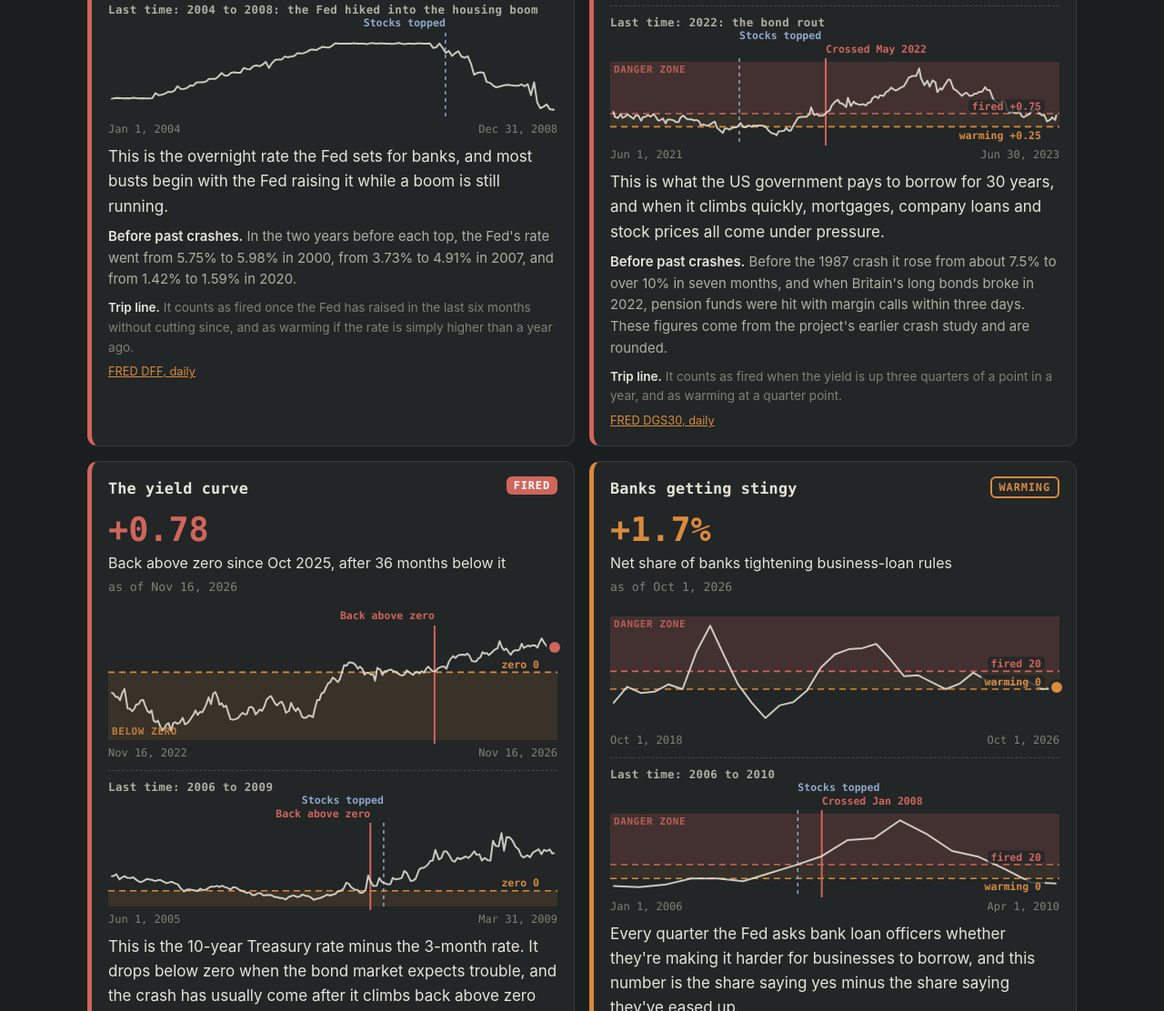
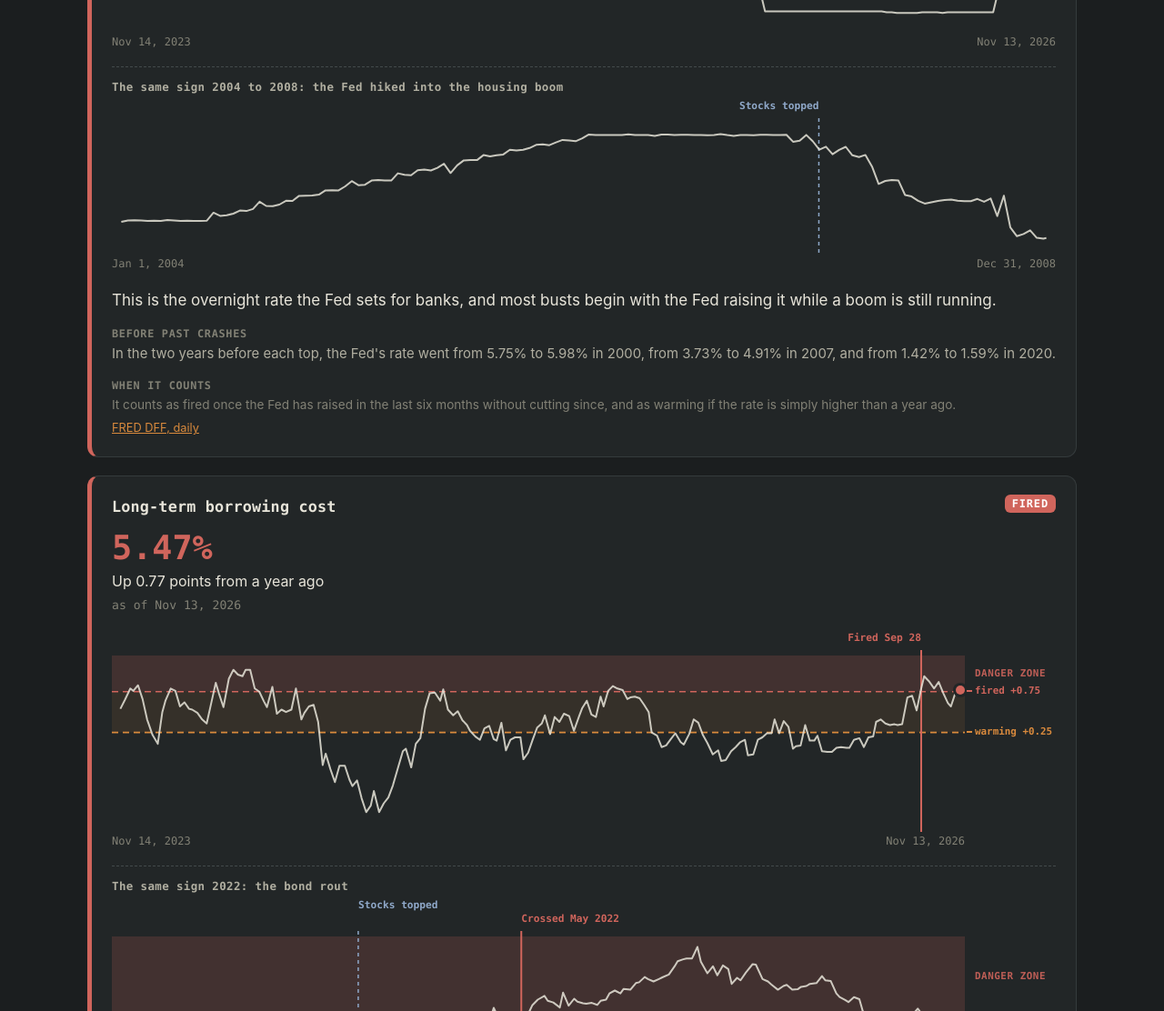
Before and after one commit to opus-oss/field-kit, a plain HTML site: page crash.html in a window 1280 px wide. Shown: the part 1688-2800 px from the top of the page at 91% size. Drawn offline with Linux system fonts and the light colour scheme.

Commit message:
Crash Watch: labels beside the charts, taller charts, plain sentences (#3)
* Add Crash Watch: how a crash builds, from the Fed's own data

New page crash.html (Finance menu) walks through a crash in six chapters,
in the order things break, with each sign's reading, date, source, verdict
and what it did before 2000, 2008 and 2020. crash-fetch.py pulls 27 FRED
series and four daily closes into crash.json; the Crash workflow refreshes
it weekday mornings and evenings and the Pages deploy follows.

Co-Authored-By: Claude Opus 5.5 <noreply@anthropic.com>
Claude-Session: https://claude.ai/code/session_015GrEGj3c5vntU2D8nnd4F1

* crash: 2026-11-17 03:01 UTC

* Crash Watch: trip lines, danger zones and past-crash charts

Each sign's chart now shows its warning and fired lines, shades the
danger zone, marks where it crossed, and adds a second chart of the
last crash with where the spike started and when stocks topped.

Co-Authored-By: Claude Opus 5.5 <noreply@anthropic.com>
Claude-Session: https://claude.ai/code/session_015GrEGj3c5vntU2D8nnd4F1

* crash: 2026-11-17 20:14 UTC

* Crash Watch: labels beside the charts, taller charts, plain sentences

Line and danger-zone labels move into a margin beside each chart so
nothing sits on the data, charts are taller with two columns at most,
and each card's captions and section headings read as plain sentences.

Co-Authored-By: Claude Opus 5.5 <noreply@anthropic.com>
Claude-Session: https://claude.ai/code/session_015GrEGj3c5vntU2D8nnd4F1

---------

Co-authored-by: Claude <noreply@anthropic.com>
Co-authored-by: field-kit-bot <field-kit-bot@users.noreply.github.com>

```diff
--- a/crash.html
+++ b/crash.html
@@ -118,9 +118,9 @@ h1{font-size:2rem;margin:0 0 6px;color:var(--amber)}
 .ch-head h2{margin:0;font-size:1.5rem}
 .ch-tag{margin-left:auto;font:600 .78rem var(--mono);color:var(--slate);white-space:nowrap}
 .ch-story{color:var(--soft);margin:8px 0 16px;max-width:68ch}
-.cards{display:grid;grid-template-columns:repeat(auto-fill,minmax(420px,1fr));gap:16px}
-@media (max-width:900px){.cards{grid-template-columns:1fr}}
-.card{background:var(--panel);border:1px solid var(--line);border-left:5px solid var(--line2);border-radius:12px;padding:16px 18px}
+.cards{display:grid;grid-template-columns:repeat(auto-fill,minmax(560px,1fr));gap:20px}
+@media (max-width:1180px){.cards{grid-template-columns:1fr}}
+.card{background:var(--panel);border:1px solid var(--line);border-left:5px solid var(--line2);border-radius:12px;padding:20px 22px}
 .card.fired{border-left-color:var(--clay)}
 .card.warming{border-left-color:var(--amber)}
 .card.quiet{border-left-color:var(--teal)}
@@ -135,29 +135,32 @@ h1{font-size:2rem;margin:0 0 6px;color:var(--amber)}
 .card.fired .bigv{color:var(--clay)}.card.warming .bigv{color:var(--amber)}
 .reading{font-size:1rem;margin:2px 0 2px}
 .asof{color:var(--faint);font-size:.82rem;font-family:var(--mono)}
-.chart{margin:14px 0 4px}
-.plot{position:relative;padding-top:18px}
+.chart{margin:20px 0 6px}
+.plot{display:flex;align-items:flex-start}
+.plot .area{position:relative;flex:1;min-width:0}
 .plot svg{width:100%;display:block;overflow:visible}
-.plot .ln{position:absolute;right:16px;transform:translateY(-110%);font:600 .72rem var(--mono);padding:0 4px;border-radius:4px;background:color-mix(in srgb,var(--panel) 80%,transparent);pointer-events:none;white-space:nowrap}
-.plot .ln.below{transform:translateY(12%)}
+.plot .gut{position:relative;flex:none}
+.plot .ln,.plot .zl{position:absolute;left:11px;transform:translateY(-50%);font:600 .68rem/1 var(--mono);white-space:nowrap;pointer-events:none}
 .plot .ln.warm{color:var(--amber)}.plot .ln.fire{color:var(--clay)}
-.plot .mk{position:absolute;top:0;font:600 .72rem var(--mono);white-space:nowrap;pointer-events:none}
+.plot .zl{letter-spacing:.05em;color:var(--clay);opacity:.9}
+.plot .zl.warm{color:var(--amber)}
+.plot .tick{position:absolute;left:2px;width:6px;border-top:2px solid;transform:translateY(-1px)}
+.plot .mk{position:absolute;font:600 .7rem/1 var(--mono);white-space:nowrap;pointer-events:none}
 .plot .mk.fire{color:var(--clay)}.plot .mk.top{color:var(--slate)}
 .plot .mk.r{transform:translateX(-100%)}
-.plot .zl{position:absolute;left:4px;font:600 .68rem var(--mono);letter-spacing:.06em;color:var(--clay);opacity:.85;pointer-events:none}
-.plot .zl.warm{color:var(--amber)}
 .chart .lbl,.past .lbl{display:flex;justify-content:space-between;color:var(--faint);font:.75rem var(--mono);margin-top:3px}
-.past{margin-top:12px;padding-top:10px;border-top:1px dashed var(--line2)}
-.past h4{margin:0;font:600 .78rem var(--mono);color:var(--soft);letter-spacing:.03em}
+.past{margin-top:20px;padding-top:14px;border-top:1px dashed var(--line2)}
+.past h4{margin:0 0 8px;font:600 .78rem var(--mono);color:var(--soft);letter-spacing:.03em}
 .nopast{margin-top:10px;color:var(--faint);font-size:.82rem}
 .ckey{display:flex;flex-wrap:wrap;gap:6px 16px;margin-top:8px;font-size:.82rem;color:var(--soft)}
 .ckey i{display:inline-block;width:22px;height:0;border-top:2px dashed;vertical-align:middle;margin-right:6px}
 .ckey i.zone{height:10px;border:0;background:color-mix(in srgb,var(--clay) 22%,transparent)}
 .ckey i.solid{border-top-style:solid}
-.what{margin:10px 0 0}
-.hist{margin:8px 0 0;color:var(--soft);font-size:.93rem}
+.what{margin:20px 0 0;line-height:1.55}
+.sub{margin:16px 0 4px;font:600 .74rem var(--mono);letter-spacing:.06em;text-transform:uppercase;color:var(--faint)}
+.hist{margin:0;line-height:1.55;color:var(--soft);font-size:.93rem}
 .hist b,.rule b{color:var(--ink);font-weight:600}
-.rule{margin:8px 0 0;color:var(--faint);font-size:.85rem}
+.rule{margin:0;line-height:1.5;color:var(--faint);font-size:.85rem}
 .src{font-size:.8rem;margin-top:6px}
 .hand{margin-top:14px;border:1px dashed var(--line2);border-radius:10px;padding:10px 14px}
 .hand h4{margin:0 0 4px;font:600 .8rem var(--mono);color:var(--faint);letter-spacing:.05em}
@@ -283,7 +286,7 @@ function fmtV(v, unit){
 }
 function plot(ch, pts, marks, verdict, H, isNow){
   if(!pts || pts.length < 2) return "";
-  const W=600, P=4;
+  const W=600, P=6;
   const t = pts.map(p => Date.parse(p[0])), t0=t[0], t1=t[t.length-1];
   const ys = pts.map(p => p[1]).concat(ch.lines.map(l => l.v));
   let lo=Math.min(...ys), hi=Math.max(...ys); if(hi===lo){hi+=1;lo-=1}
@@ -291,46 +294,50 @@ function plot(ch, pts, marks, verdict, H, isNow){
   const X = ms => P + (ms-t0)*(W-2*P)/Math.max(1,(t1-t0));
   const Y = v => P + (hi-v)*(H-2*P)/(hi-lo);
   const inMarks = (marks||[]).filter(m => { const ms=Date.parse(m.d); return ms>=t0 && ms<=t1; });
-  const topPad = inMarks.length > 1 ? 32 : inMarks.length ? 18 : 4;
-  const py = y => (y + topPad).toFixed(1) + "px";
-  let svg = "", over = "";
+  const topPad = inMarks.length > 1 ? 34 : inMarks.length ? 19 : 0;
+  let svg = "", area = "";
+  const tags = [];   // labels that live in the right-hand margin, never on the chart
   const warm = ch.lines.find(l=>l.kind==="warm"), fire = ch.lines.find(l=>l.kind==="fire");
   const band = (a, b, col, op) => { const y1=Math.min(Y(a),Y(b)), y2=Math.max(Y(a),Y(b)); return `<rect x="0" y="${y1.toFixed(1)}" width="${W}" height="${(y2-y1).toFixed(1)}" fill="${col}" opacity="${op}"/>`; };
   const edge = ch.dir==="up" ? hi : lo;
-  const zoneTop = ch.dir==="up" ? py(Y(edge)+2) : py(Y(edge)-16);
-  const roomy = l => Math.abs(Y(l.v) - Y(edge)) >= 20;
-  if(fire){ svg += band(fire.v, edge, "var(--clay)", .18); if(roomy(fire)) over += `<span class="zl" style="top:${zoneTop}">DANGER ZONE</span>`; }
+  const zoneTag = (l, cls, text) => { const h = Math.abs(Y(l.v)-Y(edge)); if(h >= 14) tags.push({y:(Y(l.v)+Y(edge))/2, cls:"zl"+cls, text, tick:false}); };
+  if(fire){ svg += band(fire.v, edge, "var(--clay)", .18); zoneTag(fire, "", "DANGER ZONE"); }
   if(warm && fire) svg += band(warm.v, fire.v, "var(--amber)", .10);
-  if(warm && !fire){ svg += band(warm.v, edge, "var(--amber)", .12); if(roomy(warm)) over += `<span class="zl warm" style="top:${zoneTop}">${ch.dir==="down"?"BELOW ZERO":"WARNING ZONE"}</span>`; }
-  const ly = ch.lines.map(l => Y(l.v)), lmin = Math.min(...ly);
-  const tight = ly.length > 1 && Math.abs(ly[0]-ly[1]) < 18;
-  ch.lines.forEach((l, i) => {
+  if(warm && !fire){ svg += band(warm.v, edge, "var(--amber)", .12); zoneTag(warm, " warm", ch.dir==="down"?"BELOW ZERO":"WARNING ZONE"); }
+  ch.lines.forEach(l => {
     const col = l.kind==="fire" ? "var(--clay)" : "var(--amber)";
-    svg += `<line x1="0" x2="${W}" y1="${ly[i].toFixed(1)}" y2="${ly[i].toFixed(1)}" stroke="${col}" stroke-width="1.6" stroke-dasharray="7 5" vector-effect="non-scaling-stroke"/>`;
-    const below = tight && ly[i] > lmin;
-    over += `<span class="ln ${l.kind}${below?" below":""}" style="top:${py(ly[i])}">${esc(l.label)} ${fmtV(l.v, ch.unit)}</span>`;
+    svg += `<line x1="0" x2="${W}" y1="${Y(l.v).toFixed(1)}" y2="${Y(l.v).toFixed(1)}" stroke="${col}" stroke-width="1.6" stroke-dasharray="7 5" vector-effect="non-scaling-stroke"/>`;
+    tags.push({y:Y(l.v), cls:"ln "+l.kind, text:`${l.label} ${fmtV(l.v, ch.unit)}`, tick:col, ly:Y(l.v)});
   });
+  // stack the margin labels so none touch: at least 13px apart, kept inside the chart's height
+  tags.sort((a,b) => a.y-b.y);
+  const GAP = 13;
+  tags.forEach((g,i) => { g.p = Math.max(g.y, i ? tags[i-1].p + GAP : 6); });
+  for(let i=tags.length-1;i>=0;i--){ const lim = i===tags.length-1 ? H-6 : tags[i+1].p - GAP; if(tags[i].p > lim) tags[i].p = lim; }
   inMarks.forEach((m, i) => {
     const x = X(Date.parse(m.d)), xp = x/W*100;
     const col = m.kind==="fire" ? "var(--clay)" : "var(--slate)";
     svg += `<line x1="${x.toFixed(1)}" x2="${x.toFixed(1)}" y1="0" y2="${H}" stroke="${col}" stroke-width="${m.kind==="fire"?2:1.5}" ${m.kind==="fire"?"":'stroke-dasharray="4 4"'} vector-effect="non-scaling-stroke"/>`;
-    over += `<span class="mk ${m.kind} ${xp>55?"r":""}" style="left:${xp.toFixed(2)}%;top:${i? "15px":"0"}">${esc(m.label)}</span>`;
+    area += `<span class="mk ${m.kind} ${xp>55?"r":""}" style="left:${xp.toFixed(2)}%;top:${i? 15:0}px">${esc(m.label)}</span>`;
   });
   const d = pts.map((p,i) => (i?"L":"M") + X(t[i]).toFixed(1) + " " + Y(p[1]).toFixed(1)).join(" ");
   svg += `<path d="${d}" fill="none" stroke="var(--ink)" stroke-opacity=".85" stroke-width="2" vector-effect="non-scaling-stroke" stroke-linejoin="round"/>`;
   if(isNow){
     const col = verdict==="fired"?"var(--clay)":verdict==="warming"?"var(--amber)":verdict==="quiet"?"var(--teal)":"var(--faint)";
     const last = pts[pts.length-1];
-    over += `<span style="position:absolute;left:calc(${(X(t1)/W*100).toFixed(2)}% - 6px);top:${(Y(last[1])+topPad-6).toFixed(1)}px;width:12px;height:12px;border-radius:50%;background:${col};box-shadow:0 0 0 3px var(--panel)"></span>`;
+    area += `<span style="position:absolute;right:0;top:${(Y(last[1])+topPad-5).toFixed(1)}px;width:10px;height:10px;border-radius:50%;background:${col};box-shadow:0 0 0 3px var(--panel)"></span>`;
   }
-  return `<div class="plot" style="padding-top:${topPad}px"><svg viewBox="0 0 ${W} ${H}" preserveAspectRatio="none" style="height:${H}px">${svg}</svg>${over}</div>
-    <div class="lbl"><span>${fmtDate(pts[0][0])}</span><span>${fmtDate(pts[pts.length-1][0])}</span></div>`;
+  const gw = tags.length ? Math.ceil(Math.max(...tags.map(g => g.text.length)) * 6.6 + 14) : 0;
+  const gut = tags.map(g => (g.tick ? `<span class="tick" style="top:${(g.ly+topPad).toFixed(1)}px;color:${g.tick}"></span>` : "") +
+      `<span class="${g.cls}" style="top:${(g.p+topPad).toFixed(1)}px">${esc(g.text)}</span>`).join("");
+  return `<div class="plot"><div class="area" style="padding-top:${topPad}px"><svg viewBox="0 0 ${W} ${H}" preserveAspectRatio="none" style="height:${H}px">${svg}</svg>${area}</div>${gw?`<div class="gut" style="width:${gw}px;height:${H+topPad}px">${gut}</div>`:""}</div>
+    <div class="lbl" style="margin-right:${gw}px"><span>${fmtDate(pts[0][0])}</span><span>${fmtDate(pts[pts.length-1][0])}</span></div>`;
 }
 function chartBlock(c){
   const ch = c.chart;
   if(!ch) return "";
-  const now = plot({...ch.now, unit: ch.unit}, ch.now.pts, ch.now.marks, c.verdict, 130, true);
-  const past = ch.past ? `<div class="past"><h4>Last time: ${esc(ch.past.label)}</h4>${plot({...ch.now, unit: ch.unit}, ch.past.pts, ch.past.marks, c.verdict, 96, false)}</div>`
+  const now = plot({...ch.now, unit: ch.unit}, ch.now.pts, ch.now.marks, c.verdict, 200, true);
+  const past = ch.past ? `<div class="past"><h4>The same sign ${esc(ch.past.label)}</h4>${plot({...ch.now, unit: ch.unit}, ch.past.pts, ch.past.marks, c.verdict, 150, false)}</div>`
                        : `<p class="nopast">There's no past-crash chart for this one, because the Fed's site only shows the last few years of it.</p>`;
   return `<div class="chart">${now}</div>${past}`;
 }
@@ -407,8 +414,8 @@ function render(data, liveNote){
           <div class="asof">${c.as_of?("as of "+fmtDate(c.as_of)):esc(c.note||"")}</div>
           ${chartBlock(c)}
           <p class="what">${esc(c.what)}</p>
-          ${c.history?`<p class="hist"><b>Before past crashes.</b> ${esc(c.history)}</p>`:""}
-          <p class="rule"><b>Trip line.</b> ${esc(c.rule)}</p>
+          ${c.history?`<h5 class="sub">Before past crashes</h5><p class="hist">${esc(c.history)}</p>`:""}
+          <h5 class="sub">When it counts</h5><p class="rule">${esc(c.rule)}</p>
           <div class="src"><a href="${esc(c.source)}">${esc(c.source_label)}</a></div>
         </article>`;}).join("")}</div>${hand}</section>`;
   }).join("");
--- a/sw.js
+++ b/sw.js
@@ -1,7 +1,7 @@
 /* Field Kit suite — offline service worker.
    HTML is network-first (always loads the latest when online, falls back to cache offline),
    static assets are cache-first. Bump CACHE on any change so clients refresh. */
-const CACHE = 'fieldkit-v100';
+const CACHE = 'fieldkit-v101';
 const ASSETS = [
   './',
   './index.html', './scrub.html', './markets.html', './tax.html', './places.html', './mortgage.html', './optout.html', './intel.html', './radar.html', './debt.html', './ascii.html', './chef.html', './crash.html',
```
Also changed, not shown: 1 other file.
